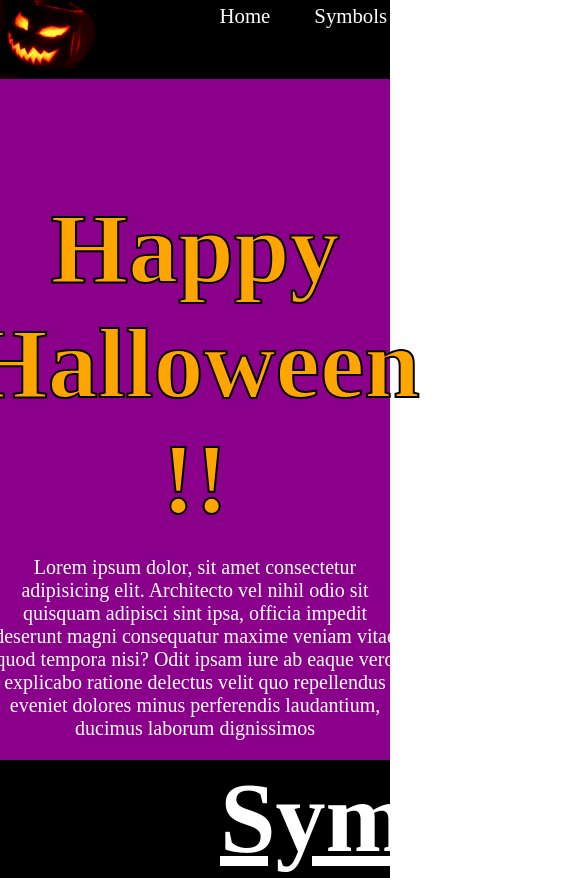
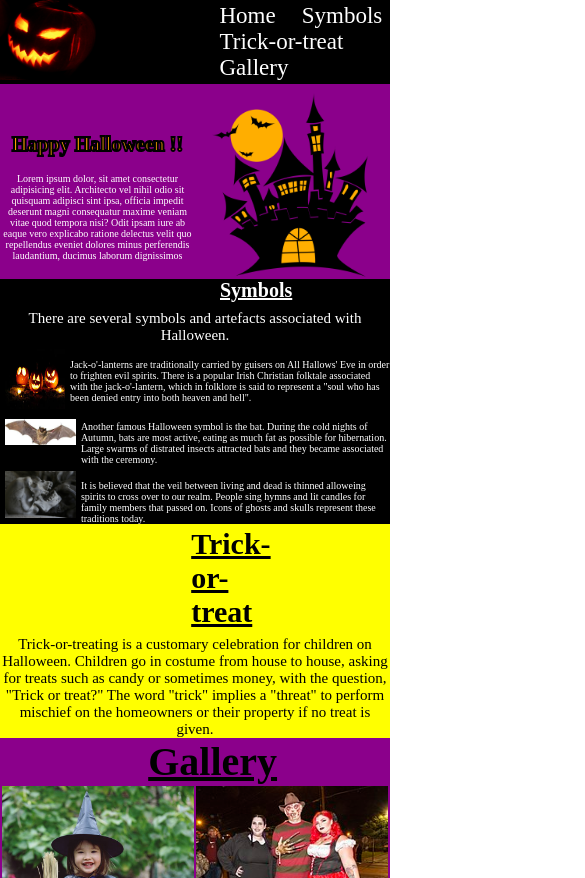
Before and after one commit to alisha-takkar/w3Schools_Halloween_Event, a plain HTML site: page index.html in a window 390 px wide. Shown: the top 878 px of the page, 585 px wide, since content can reach past the window. Drawn offline with Linux system fonts and the light colour scheme.

Commit message:
Fixed responsiveness

```diff
--- a/style.css
+++ b/style.css
@@ -31,7 +31,7 @@ img{
 
 #navbar{
     background: black;
-    height: 79px;
+    height: 5.2%;
 
 }
 
@@ -48,23 +48,27 @@ img{
     display: inline;
 }
 /*Navigation Bar: List Styling */
+
+#nav{
+    float: right;
+}
+
 #navbar ul{
-    display: flex;
     font-family: 'Bershire Swash';
     margin-left: 25%;
 }
 
 #navbar ul li{
     list-style: none;
-    font-size: 1.3rem;
+    display: inline-block;
 }
 
 #navbar ul li a{
     color: white;
-    display: block;
-   padding : 3px 22px;
    border-radius: 20px;
    text-decoration: none;
+   padding-left: 22px;
+   font-size: 29px;
 }
 
 #navbar ul li a:hover{
@@ -105,7 +109,7 @@ h1{
     font-size: 20px;
     color: white;
     width: 100%;
-    padding: 20px;
+    padding: 1.317%;
 }
 
 /* Section: Symbols */
@@ -134,29 +138,29 @@ h2{
 
 #sym1{
     float: left;
-    padding: 20px;
+    padding: 1.317%;
 }
 
 #para3{
     color: white;
     font-size: 25px;
-    margin-top: 60px;
+    margin-top: 3.95%;
 }
 
 .s{
     float: left;
-    padding: 20px;
-    width: 315px;
+    padding: 1.317%;
+    width: 20.74%;
 }
 
 .p{
     color: white;
     font-size: 25px;
-    margin-top: 30px;
+    margin-top: 1.975%;
 }
 
 #para5{
-    padding-top: 27px;
+    padding-top: 1.775%;
 }
 
 /* Section: Trick-or-Treat */
@@ -173,7 +177,7 @@ h2{
 #h{
     font-size: 50px;
     color: black;
-    padding-top: 10px;
+    padding-top: 0.66%;
 }
 
 #para6{
@@ -182,7 +186,7 @@ h2{
 }
 
 #tot{
-    margin-top: 20px;
+    margin-top: 1.317%;
     display: flex;
     justify-content: center;
     align-items: center;
@@ -203,22 +207,109 @@ h2{
 .row {
     display: flex;
     flex-wrap: wrap;
-    padding: 0 4px;
+    padding: 0 0.263%;
   }
 
 .column {
     flex: 25%;
-    padding: 0 4px;
+    padding: 0 0.263%;
   }
 
 .column img {
-    margin-top: 8px;
+    margin-top: 0.526%;
     vertical-align: middle;
   }
 
-  /* Adding media queries */
+  /**************** Adding media queries **************/
 
-  /*  For Tablet */
+  /********* Mobile ************/
+
+  @media only screen and (min-width: 320px) and (max-width: 426px){
+    #navbar ul li a{
+        font-size: 23px;
+    }
+
+    h1{
+        font-size: 20px;
+    }
+
+    #para1{
+        font-size: 10px;
+    }
+
+    h2{
+        font-size: 20px;
+    }
+
+    .ap, #para2{
+        font-size: 15px;
+    }
+
+    #para3{
+        font-size: 10px;
+    }
+
+    #sym1{
+        width: 70px;
+        height: 70px;
+    }
+
+    .p{
+        font-size: 10px;
+    }
+
+    #h{
+        font-size: 20px;
+    }
+
+    #para6{
+        font-size: 15px;
+    }
+
+    #tot{
+        display: none;
+    }
+
+    #h1{
+        font-size: 40px;
+    }
+  }
+
+  @media only screen and(min-width: 540px){
+    #navbar ul li a{
+        font-size: 30px;
+    }
+  }
+
+  @media only screen and (min-width: 425px){
+    #navbar ul li a{
+        font-size: 29px;
+    }
+
+    h1{
+        font-size: 40px;
+    }
+
+    #para1{
+        font-size: 15px;
+    }
+
+    h2{
+        font-size: 50px;
+    }
+
+    .ap, #para2{
+        font-size: 40px;
+    }
+  }
+
+  @media only screen and (min-width: 768px){
+    #navbar ul li a{
+        font-size: 25px;
+    }
+  }
+
+  /********** For Tablet ***********/
 
 
   @media screen and (min-width:767px) and (max-width:1023px) {
@@ -261,7 +352,7 @@ h2{
     }
   }
 
-  /* For Smartphone */
+  /************** For Smartphone ***********/
 
   @media screen and (max-width: 767px) {
 
```
